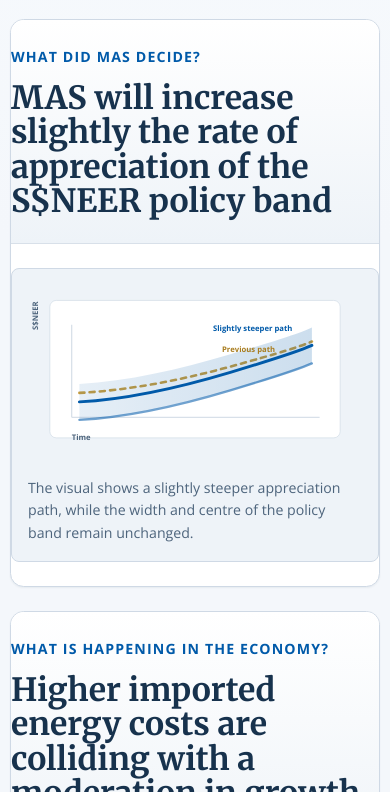
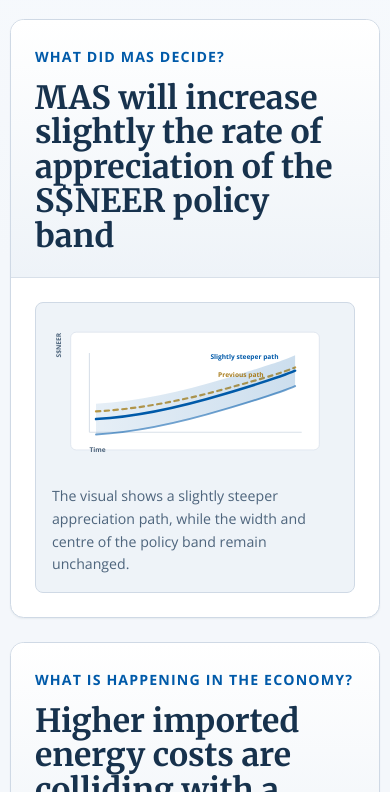
Before and after one commit to yanminc/MAS-website, a plain HTML site: page visualMPS_blue.html in a window 390 px wide. Shown: the part 308-1100 px from the top of the page. Drawn offline with nearby package versions, Linux system fonts and the light colour scheme.

Commit message:
Refactor CSS variables and update styles
Removed unused CSS variables and adjusted styles for better responsiveness.

```diff
--- a/visualMPS_blue.html
+++ b/visualMPS_blue.html
@@ -27,12 +27,11 @@
       --color-text-muted: #4d647c;
       --color-text-inverse: #f8fbff;
       --color-primary: #005aa9;
-      --color-primary-soft: #e4eef9;
       --color-gold: #c89d3d;
       --color-gold-deep: #a97d1f;
       --color-success: #2d6b4e;
       --color-warning: #a76326;
-      --radius-sm: 0.25rem; --radius-md: 0.5rem; --radius-lg: 0.85rem; --radius-xl: 1.1rem; --radius-full: 9999px;
+      --radius-sm: 0.25rem; --radius-md: 0.5rem; --radius-lg: 0.85rem; --radius-xl: 1.1rem;
       --shadow-sm: 0 1px 2px rgba(20, 44, 72, 0.06);
       --font-body: 'Open Sans', Arial, sans-serif;
       --font-display: 'Merriweather', Georgia, serif;
@@ -49,7 +48,6 @@
       --color-text-muted: #b9cad9;
       --color-text-inverse: #102031;
       --color-primary: #6fb0ff;
-      --color-primary-soft: #1e3957;
       --color-gold: #e4bf69;
       --color-gold-deep: #f0d38e;
       --color-success: #80c69c;
@@ -81,15 +79,14 @@
     .header-link:hover, .theme-toggle:hover { background: var(--color-surface-2); border-color: color-mix(in srgb, var(--color-primary) 20%, var(--color-border)); transform: translateY(-1px); }
     .pub-header { padding: var(--space-8) 0 var(--space-6); }
     .pub-date { font-size: var(--text-sm); color: var(--color-text-muted); margin-bottom: var(--space-3); }
-    .pub-title { margin: 0; font-family: var(--font-display); font-size: clamp(2.1rem, 1.5rem + 2vw, 3.3rem); line-height: 1.08; max-width: 18ch; }
+    .pub-title { margin: 0; font-family: var(--font-display); font-size: clamp(2.1rem, 1.5rem + 2vw, 3.3rem); line-height: 1.08; width: 100%; }
     .section-card { margin-bottom: var(--space-6); background: var(--color-surface); border: 1px solid var(--color-border); border-radius: var(--radius-lg); overflow: hidden; box-shadow: var(--shadow-sm); content-visibility: auto; }
     .section-top { border-bottom: 1px solid var(--color-divider); background: linear-gradient(180deg, var(--color-surface), var(--color-surface-2)); }
     .section-heading { padding: var(--space-6); }
     .section-label { display: inline-block; margin-bottom: var(--space-3); font-size: var(--text-sm); font-weight: 700; text-transform: uppercase; letter-spacing: 0.08em; color: var(--color-primary); }
-    .section-heading h2 { margin: 0; font-family: var(--font-display); font-size: clamp(2rem, 1.4rem + 2.1vw, 3rem); line-height: 1.08; max-width: 18ch; }
+    .section-heading h2 { margin: 0; font-family: var(--font-display); font-size: clamp(2rem, 1.4rem + 2.1vw, 3rem); line-height: 1.08; width: 100%; max-width: none; }
     .section-body { padding: var(--space-6); }
-    .decision-layout { display: block; }
-    .decision-chart { padding: var(--space-5); border: 1px solid var(--color-border); border-radius: var(--radius-md); background: var(--color-surface-2); max-width: 760px; }
+    .decision-chart { padding: var(--space-5); border: 1px solid var(--color-border); border-radius: var(--radius-md); background: var(--color-surface-2); width: 100%; }
     .chart-caption { margin-top: var(--space-3); color: var(--color-text-muted); font-size: var(--text-sm); }
     .two-col { display: grid; grid-template-columns: repeat(2, minmax(0, 1fr)); gap: var(--space-5); }
     .info-card { background: var(--color-surface-2); border: 1px solid var(--color-border); border-radius: var(--radius-md); padding: var(--space-5); }
@@ -110,7 +107,7 @@
     .risk-card.tech { border-top: 4px solid var(--color-success); }
     .footer { margin: var(--space-10) 0 var(--space-12); padding-top: var(--space-5); border-top: 1px solid var(--color-divider); display: flex; justify-content: space-between; gap: var(--space-5); color: var(--color-text-muted); font-size: var(--text-sm); }
     @media (max-width: 980px) { .two-col, .outlook-grid, .risk-grid { grid-template-columns: 1fr; } }
-    @media (max-width: 640px) { .container { width: min(calc(100% - 1.25rem), var(--content)); } .topbar-inner, .site-header-inner, .footer { flex-direction: column; align-items: flex-start; } .header-actions { width: 100%; flex-wrap: wrap; } .pub-header, .section-heading, .section-body { padding-left: 0; padding-right: 0; } .info-card, .range-card, .risk-card, .decision-chart { padding: var(--space-4); } }
+    @media (max-width: 640px) { .container { width: min(calc(100% - 1.25rem), var(--content)); } .topbar-inner, .site-header-inner, .footer { flex-direction: column; align-items: flex-start; } .header-actions { width: 100%; flex-wrap: wrap; } .info-card, .range-card, .risk-card, .decision-chart { padding: var(--space-4); } }
     @media (prefers-reduced-motion: reduce) { *, *::before, *::after { transition-duration: 0.01ms !important; animation-duration: 0.01ms !important; scroll-behavior: auto !important; } }
   </style>
 </head>
@@ -156,7 +153,6 @@
         </div>
       </div>
       <div class="section-body">
-        <div class="decision-layout">
         <div class="decision-chart" aria-label="Stylised S$NEER chart">
           <svg viewBox="0 0 520 280" role="img" aria-label="Stylised diagram of a slightly steeper S$NEER appreciation path">
             <defs><linearGradient id="bandFillBlue" x1="0" x2="1"><stop offset="0%" stop-color="var(--color-primary)" stop-opacity="0.10"></stop><stop offset="100%" stop-color="var(--color-primary)" stop-opacity="0.20"></stop></linearGradient></defs>
@@ -175,7 +171,6 @@
           <div class="chart-caption">The visual shows a slightly steeper appreciation path, while the width and centre of the policy band remain unchanged.</div>
         </div>
       </div>
-      </div>
     </section>
 
     <section class="section-card" aria-labelledby="economy-title">
@@ -187,7 +182,7 @@
       </div>
       <div class="section-body">
         <div class="two-col">
-          <article class="info-card"><h3>External shock</h3><p>Shipping through the Strait of Hormuz has been severely constrained since late February, and global prices of crude oil, natural gas, and related compounds have risen sharply. MAS says this is weakening growth among major trading partners and pushing imported costs higher. </p></article>
+          <article class="info-card"><h3>External shock</h3><p>Shipping through the Strait of Hormuz has been severely constrained since late February, and global prices of crude oil, natural gas, and related compounds have risen sharply. MAS says this is weakening growth among major trading partners and pushing imported costs higher.</p></article>
           <article class="info-card"><h3>Domestic activity</h3><p>Singapore’s economy expanded 4.6% year on year in Q1 2026, supported by manufacturing and services tied to the global AI capex cycle. On a quarter-on-quarter seasonally adjusted basis, GDP fell 0.3%, reflecting moderation after strong growth late last year.</p></article>
         </div>
       </div>
```
Lines whose indentation alone changed are shown as unchanged.
